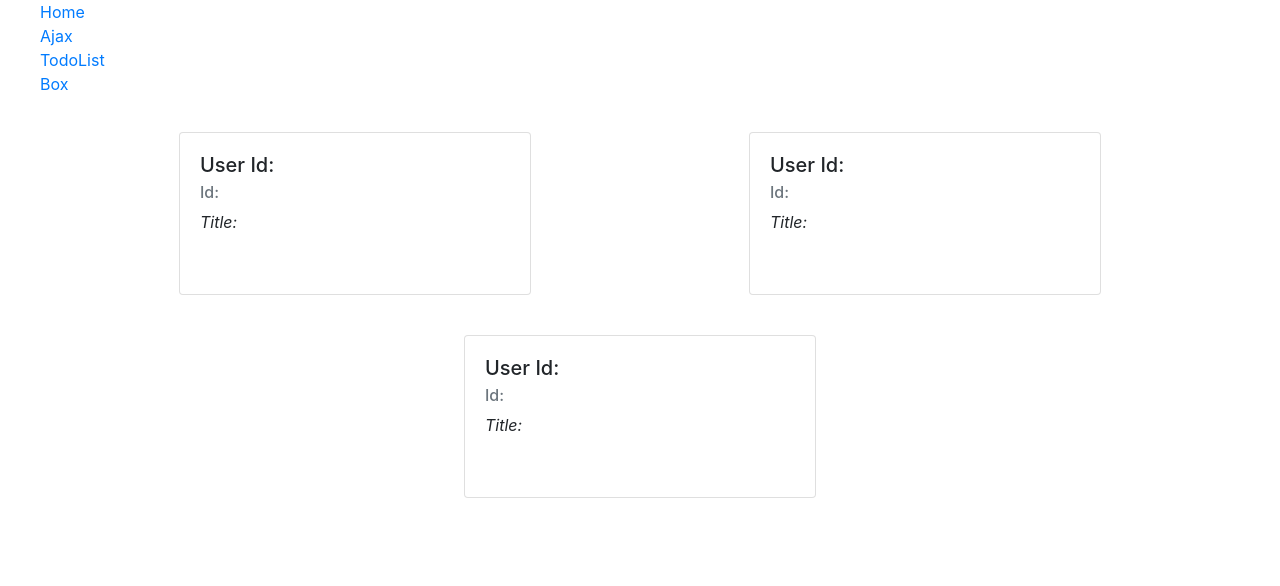
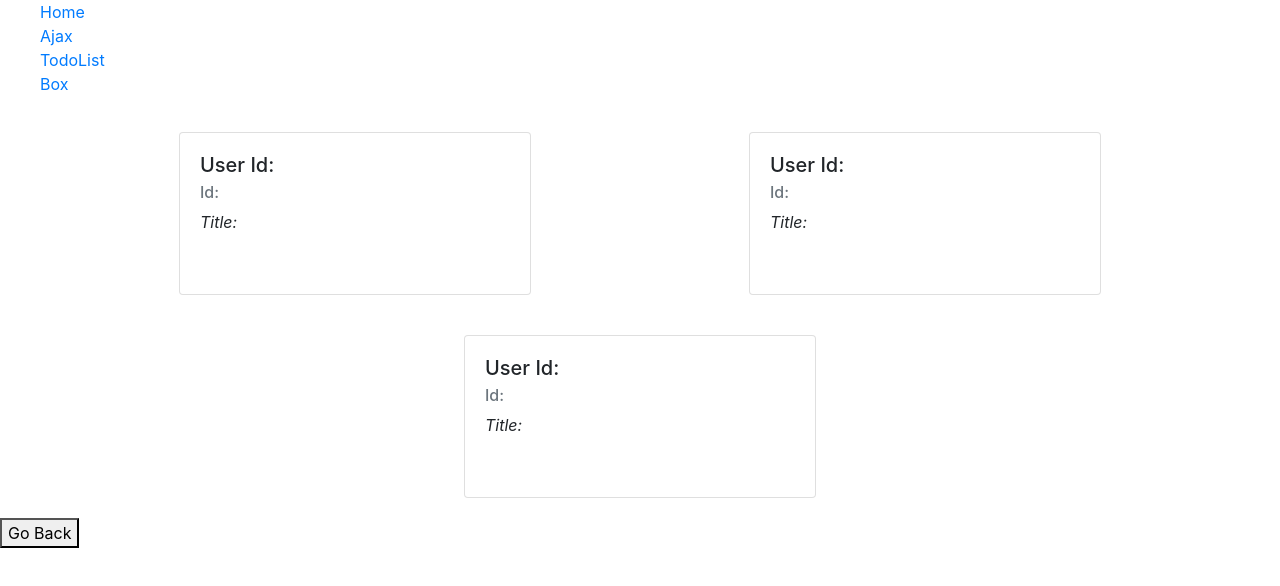
Before and after one commit to munna087/Todo_List, a React (Create React App) app: page /Box in a window 1280 px wide. Shown: the top 586 px of the page. Built offline with nearby package versions, Linux system fonts and the light colour scheme.

Commit message:
useHistory adding

```diff
--- a/src/Box.js
+++ b/src/Box.js
@@ -1,9 +1,16 @@
 import React from 'react'
 import CardDesign from './CardDesign';
 import {Container,Row,Col} from 'react-bootstrap'
+import {useHistory} from 'react-router-dom';
 
 
-function box() {
+function Box() {
+
+    let history = useHistory();
+    function goBackHandler() {
+        history.goBack()
+    }
+
     return (
         <div>
             <Container>
@@ -14,8 +21,10 @@ function box() {
                 </Row>
             </Container>
 
+            <button onClick={goBackHandler}>Go Back</button>
+
         </div>
     )
 }
 
-export default box
+export default Box
```
